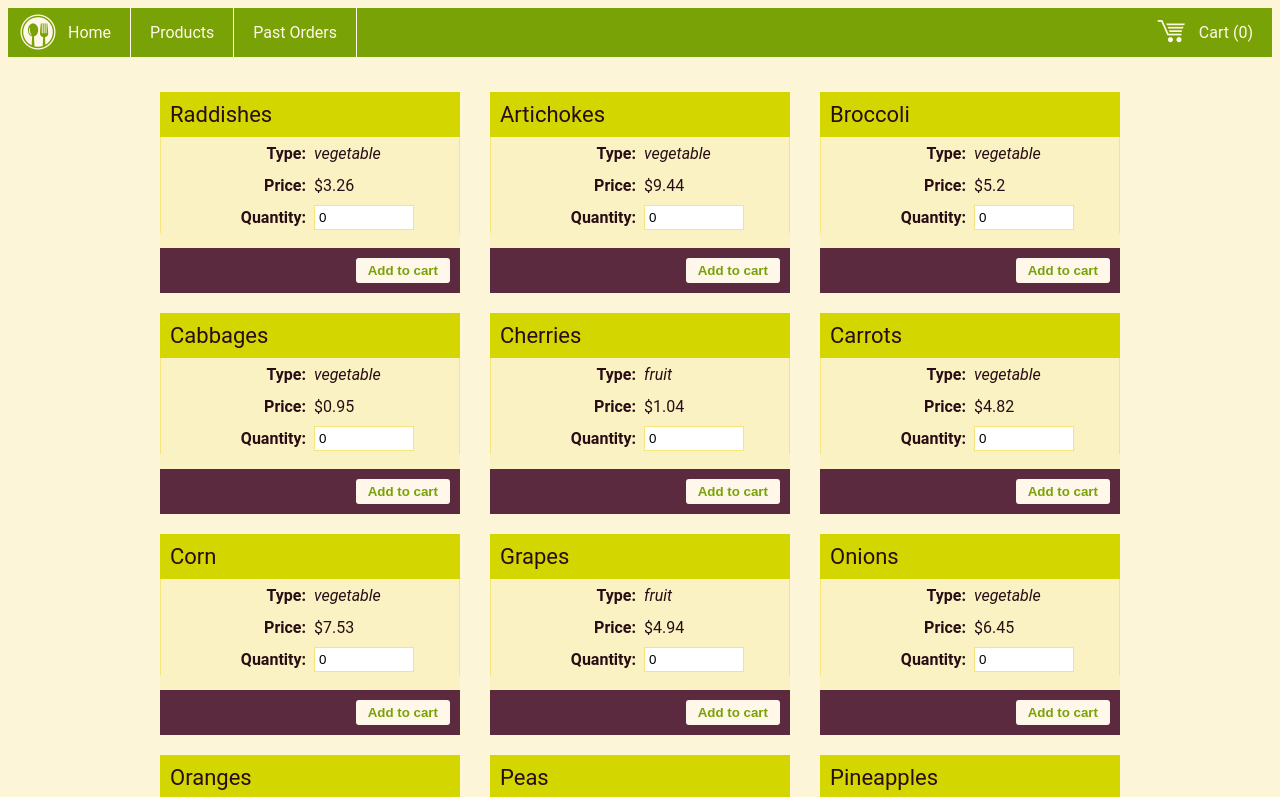
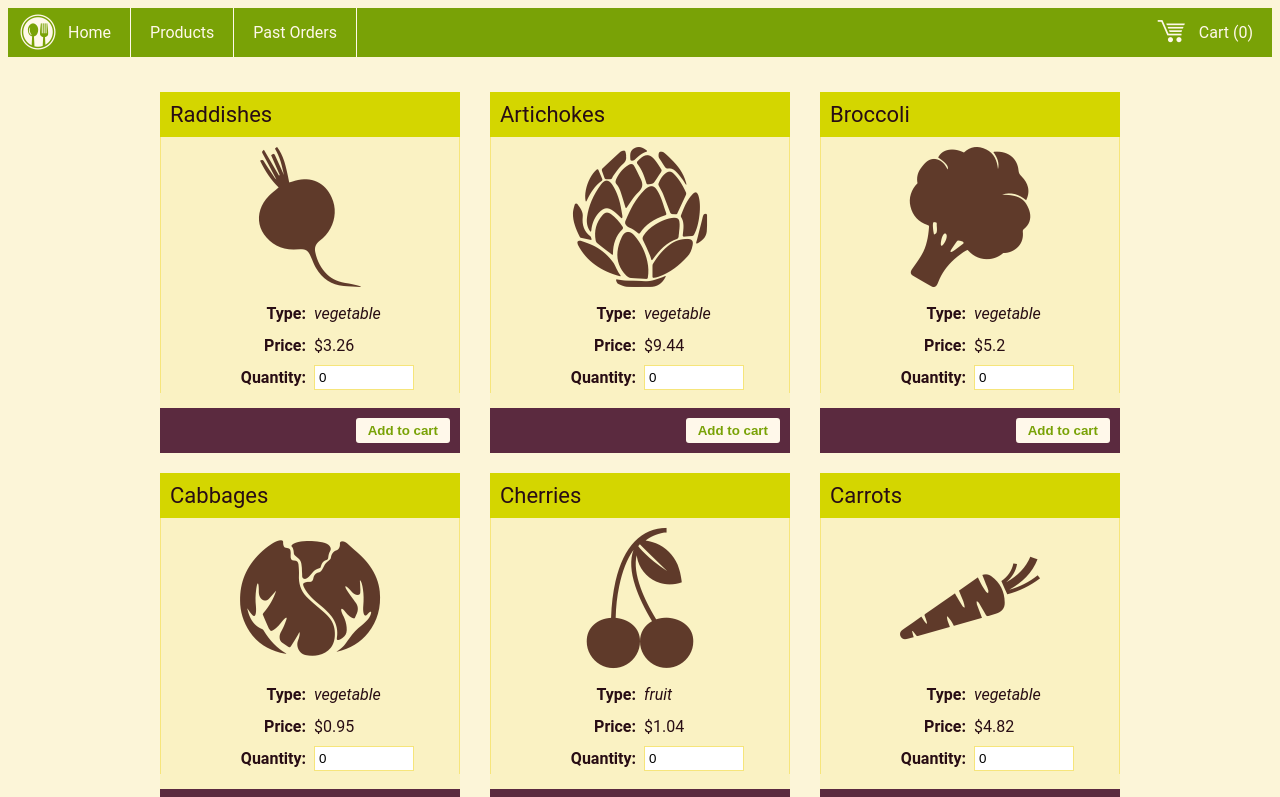
Before and after one commit to alejandroDiazM/products-app, a Vue app: page /products in a window 1280 px wide. Shown: the top 797 px of the page. Built offline with nearby package versions, Linux system fonts and the light colour scheme.

Commit message:
Fixed problems with icons

```diff
--- a/src/components/ProductCard.vue
+++ b/src/components/ProductCard.vue
@@ -4,7 +4,8 @@
             {{ product.name }}
         </div>
         <div class="card-body">
-            <i class="icofont-10x icofont-{{ product.icon }}"></i>
+            <!-- <p>{{product.icon}}</p> -->
+            <i :class="'icofont-10x icofont-' + product.icon"></i>
             <form>
             <div class="row">
                 <div class="cell">
```
